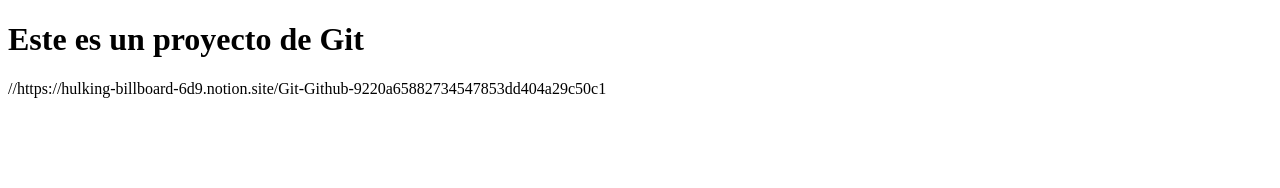
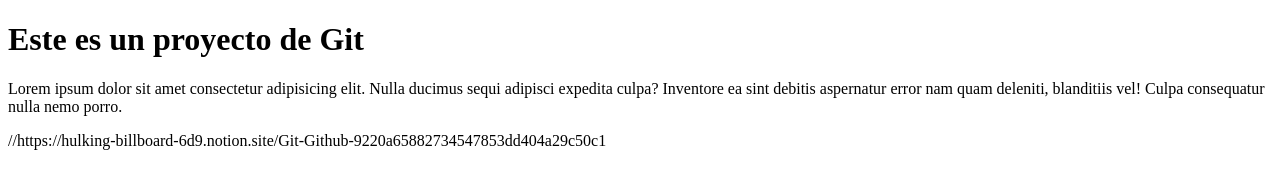
Before and after one commit to Carcajm21/primer-repo-remoto, a plain HTML site: page index.html in a window 1280 px wide. Drawn offline with Linux system fonts and the light colour scheme.

Commit message:
Parrafo agregado

```diff
--- a/index.html
+++ b/index.html
@@ -10,6 +10,8 @@
 
     <h1>Este es un proyecto de Git</h1>
 
+    <p>Lorem ipsum dolor sit amet consectetur adipisicing elit. Nulla ducimus sequi adipisci expedita culpa? Inventore ea sint debitis aspernatur error nam quam deleniti, blanditiis vel! Culpa consequatur nulla nemo porro.</p>
+
 </body>
 </html>
 //https://hulking-billboard-6d9.notion.site/Git-Github-9220a65882734547853dd404a29c50c1
```
